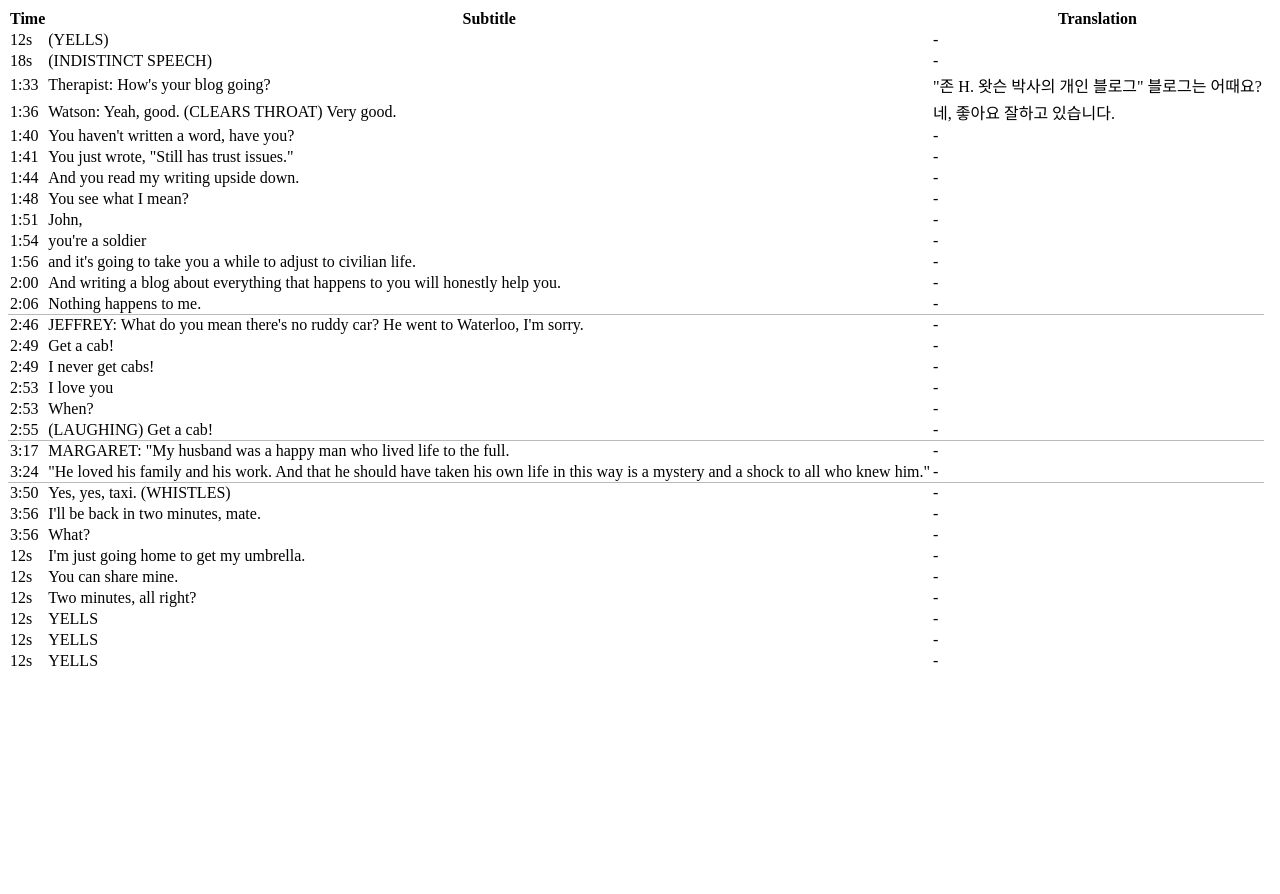
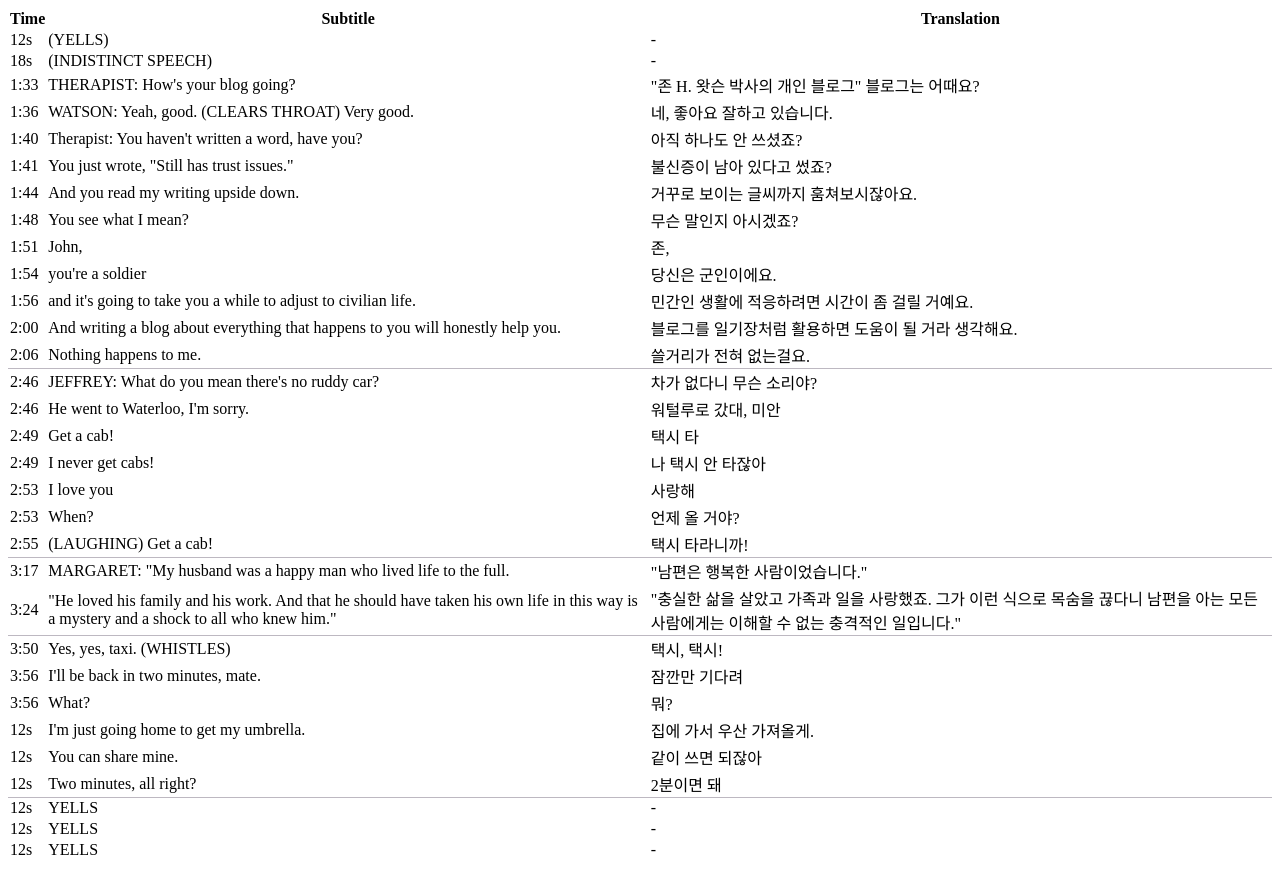
Before and after one commit to finddme/finddme.github.io, a Jekyll site: the page built from _posts/2021-01-02-Sherlock1.md, in a window 1280 px wide. Shown: the top 894 px of the page. Built offline with Jekyll 4.4.1, drawn with Linux system fonts in a browser that asks for light colours.

Commit message:
Update 2021-01-02-Sherlock1.md

```diff
--- a/_posts/2021-01-02-Sherlock1.md
+++ b/_posts/2021-01-02-Sherlock1.md
@@ -19,31 +19,32 @@ tag: English
        <tr><th>Time</th><th>Subtitle</th><th>Translation</th></tr>
        <tr><td>12s</td><td>(YELLS)</td><td>-</td></tr>
        <tr><td>18s</td><td>(INDISTINCT SPEECH)</td><td>-</td></tr>
-       <tr><td>1:33</td><td>Therapist: How's your blog going?</td><td>"존 H. 왓슨 박사의 개인 블로그" 블로그는 어때요?</td></tr>
-       <tr><td>1:36</td><td>Watson: Yeah, good. (CLEARS THROAT) Very good.</td><td>네, 좋아요 잘하고 있습니다.</td></tr>
-       <tr><td>1:40</td><td>You haven't written a word, have you?</td><td>-</td></tr>
-       <tr><td>1:41</td><td>You just wrote, "Still has trust issues."</td><td>-</td></tr>
-       <tr><td>1:44</td><td>And you read my writing upside down.</td><td>-</td></tr>
-       <tr><td>1:48</td><td>You see what I mean?</td><td>-</td></tr>
-       <tr><td>1:51</td><td>John,</td><td>-</td></tr>
-       <tr><td>1:54</td><td>you're a soldier</td><td>-</td></tr>
-       <tr><td>1:56</td><td>and it's going to take you a while to adjust to civilian life.</td><td>-</td></tr>
-       <tr><td>2:00</td><td>And writing a blog about everything that happens to you will honestly help you.</td><td>-</td></tr>
-       <tr><td class="line">2:06</td><td class="line">Nothing happens to me.</td><td class="line">-</td></tr>
-       <tr><td>2:46</td><td>JEFFREY: What do you mean there's no ruddy car? He went to Waterloo, I'm sorry.</td><td>-</td></tr>
-       <tr><td>2:49</td><td>Get a cab! </td><td>-</td></tr>
-       <tr><td>2:49</td><td>I never get cabs!</td><td>-</td></tr>
-       <tr><td>2:53</td><td>I love you</td><td>-</td></tr>
-       <tr><td>2:53</td><td>When?</td><td>-</td></tr>
-       <tr><td class="line">2:55</td><td class="line">(LAUGHING) Get a cab!</td><td class="line">-</td></tr>
-       <tr><td>3:17</td><td>MARGARET: "My husband was a happy man who lived life to the full. </td><td>-</td></tr>
-       <tr><td class="line">3:24</td><td class="line">"He loved his family and his work. And that he should have taken his own life in this way is a mystery and a shock to all who knew him."</td><td class="line">-</td></tr>
-       <tr><td>3:50</td><td>Yes, yes, taxi. (WHISTLES)</td><td>-</td></tr>
-       <tr><td>3:56</td><td>I'll be back in two minutes, mate.</td><td>-</td></tr>
-       <tr><td>3:56</td><td>What?</td><td>-</td></tr>
-       <tr><td>12s</td><td>I'm just going home to get my umbrella.</td><td>-</td></tr>
-       <tr><td>12s</td><td>You can share mine.</td><td>-</td></tr>
-       <tr><td>12s</td><td>Two minutes, all right?</td><td>-</td></tr>
+       <tr><td>1:33</td><td>THERAPIST: How's your blog going?</td><td>"존 H. 왓슨 박사의 개인 블로그" 블로그는 어때요?</td></tr>
+       <tr><td>1:36</td><td>WATSON: Yeah, good. (CLEARS THROAT) Very good.</td><td>네, 좋아요 잘하고 있습니다.</td></tr>
+       <tr><td>1:40</td><td>Therapist: You haven't written a word, have you?</td><td>아직 하나도 안 쓰셨죠?</td></tr>
+       <tr><td>1:41</td><td>You just wrote, "Still has trust issues."</td><td>불신증이 남아 있다고 썼죠?</td></tr>
+       <tr><td>1:44</td><td>And you read my writing upside down.</td><td>거꾸로 보이는 글씨까지 훔쳐보시잖아요.</td></tr>
+       <tr><td>1:48</td><td>You see what I mean?</td><td>무슨 말인지 아시겠죠?</td></tr>
+       <tr><td>1:51</td><td>John,</td><td>존,</td></tr>
+       <tr><td>1:54</td><td>you're a soldier</td><td>당신은 군인이에요.</td></tr>
+       <tr><td>1:56</td><td>and it's going to take you a while to adjust to civilian life.</td><td>민간인 생활에 적응하려면 시간이 좀 걸릴 거예요.</td></tr>
+       <tr><td>2:00</td><td>And writing a blog about everything that happens to you will honestly help you.</td><td>블로그를 일기장처럼 활용하면 도움이 될 거라 생각해요.</td></tr>
+       <tr><td class="line">2:06</td><td class="line">Nothing happens to me.</td><td class="line">쓸거리가 전혀 없는걸요.</td></tr>
+       <tr><td>2:46</td><td>JEFFREY: What do you mean there's no ruddy car?</td><td>차가 없다니 무슨 소리야?</td></tr>
+       <tr><td>2:46</td><td> He went to Waterloo, I'm sorry.</td><td>워털루로 갔대, 미안</td></tr>
+       <tr><td>2:49</td><td>Get a cab! </td><td>택시 타</td></tr>
+       <tr><td>2:49</td><td>I never get cabs!</td><td>나 택시 안 타잖아</td></tr>
+       <tr><td>2:53</td><td>I love you</td><td>사랑해</td></tr>
+       <tr><td>2:53</td><td>When?</td><td>언제 올 거야?</td></tr>
+       <tr><td class="line">2:55</td><td class="line">(LAUGHING) Get a cab!</td><td class="line">택시 타라니까!</td></tr>
+       <tr><td>3:17</td><td>MARGARET: "My husband was a happy man who lived life to the full. </td><td>"남편은 행복한 사람이었습니다."</td></tr>
+       <tr><td class="line">3:24</td><td class="line">"He loved his family and his work. And that he should have taken his own life in this way is a mystery and a shock to all who knew him."</td><td class="line">"충실한 삶을 살았고 가족과 일을 사랑했죠. 그가 이런 식으로 목숨을 끊다니 남편을 아는 모든 사람에게는 이해할 수 없는 충격적인 일입니다."</td></tr>
+       <tr><td>3:50</td><td>Yes, yes, taxi. (WHISTLES)</td><td>택시, 택시!</td></tr>
+       <tr><td>3:56</td><td>I'll be back in two minutes, mate.</td><td>잠깐만 기다려</td></tr>
+       <tr><td>3:56</td><td>What?</td><td>뭐?</td></tr>
+       <tr><td>12s</td><td>I'm just going home to get my umbrella.</td><td>집에 가서 우산 가져올게.</td></tr>
+       <tr><td>12s</td><td>You can share mine.</td><td>같이 쓰면 되잖아</td></tr>
+       <tr><td class="line">12s</td><td class="line">Two minutes, all right?</td><td class="line">2분이면 돼</td></tr>
        <tr><td>12s</td><td>YELLS</td><td>-</td></tr>
        <tr><td>12s</td><td>YELLS</td><td>-</td></tr>
        <tr><td>12s</td><td>YELLS</td><td>-</td></tr>
```
Also changed, not shown: other parts of _posts/2021-01-02-Sherlock1.md (+1 -1 lines).
